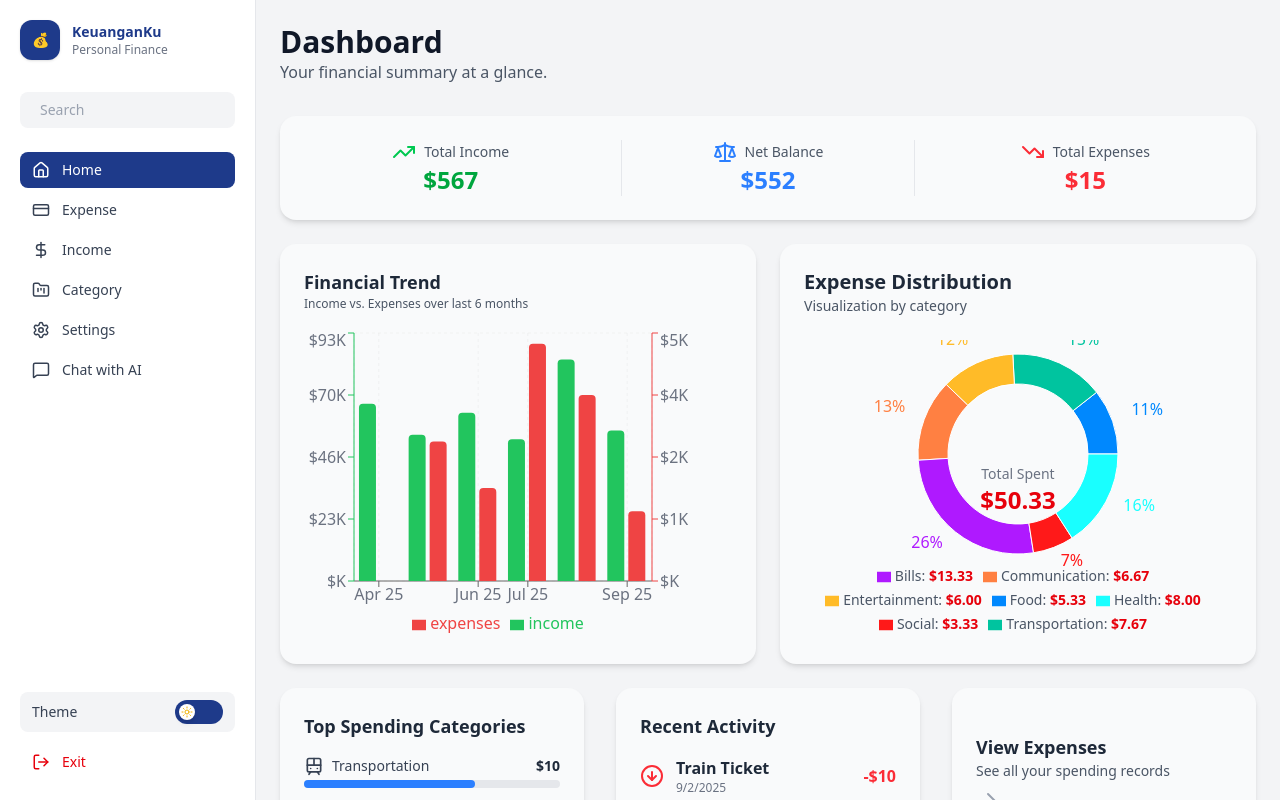
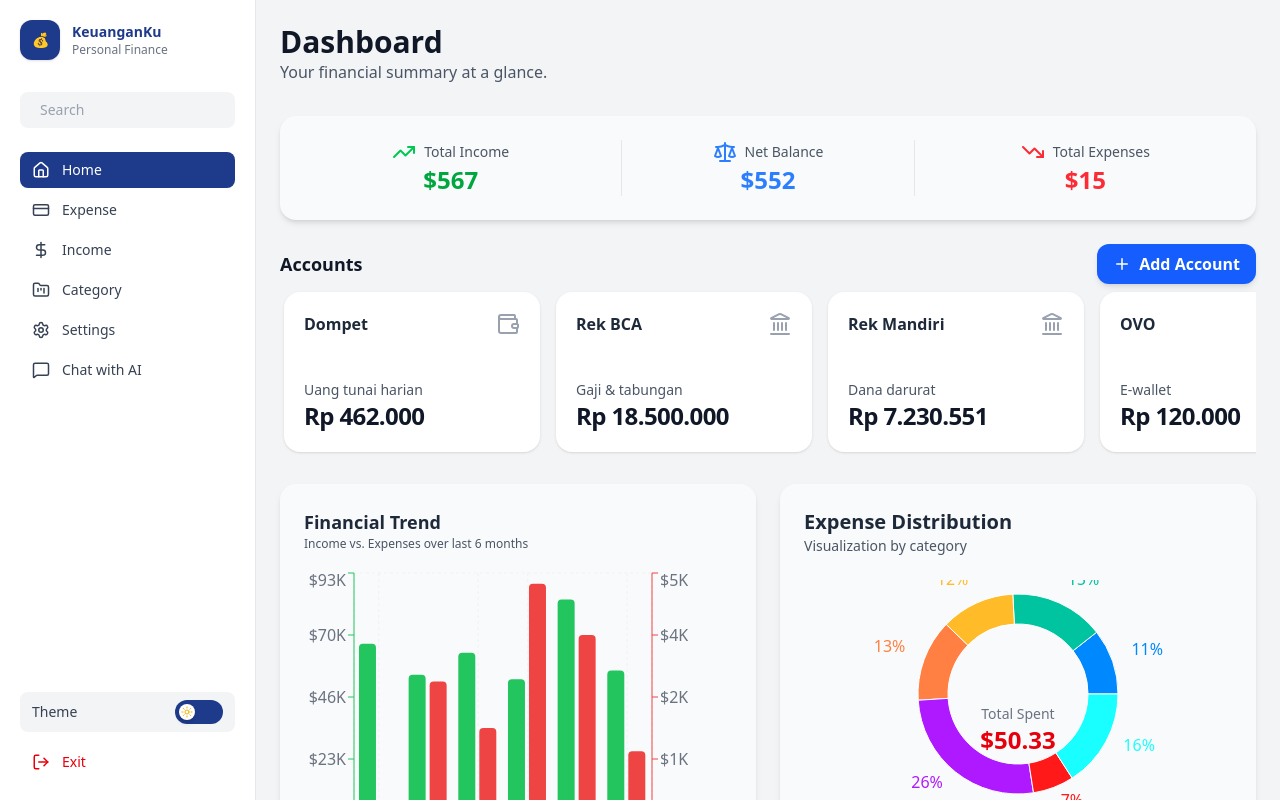
Before and after one commit to andrr64/keuanganku-with-ai, a React (Vite) app: page / in a window 1280 px wide. Built offline with nearby package versions, Linux system fonts and the light colour scheme.

Commit message:
feat: Add new Screen -> Homescreen

```diff
--- a/src/App.tsx
+++ b/src/App.tsx
@@ -8,10 +8,11 @@ import HomeScreen from "./screens/HomeScreen";
 function App() {
   const [active, setActive] = useState("Home");
 
+
   const renderScreen = () => {
     switch (active) {
       case "Home":
-        return <HomeScreen onChange={setActive}  />;
+        return <HomeScreen onChange={setActive} />;
       case "Expense":
         return <ExpenseScreen />;
       case "Income":
@@ -28,12 +29,14 @@ function App() {
   };
 
   return (
-    <div className="flex h-screen  font-sans">
-      <Sidebar active={active} setActive={setActive} />
-      <div className="flex-1 p-4 sm:p-6 bg-gray-100 dark:bg-gray-900  overflow-auto">
-        {renderScreen()}
+    <>
+      <div className="flex h-screen  font-sans">
+        <Sidebar active={active} setActive={setActive} />
+        <div className="flex-1 p-4 sm:p-6 bg-gray-100 dark:bg-gray-900  overflow-auto">
+          {renderScreen()}
+        </div>
       </div>
-    </div>
+    </>
   );
 }
 
--- a/src/screens/HomeScreen.tsx
+++ b/src/screens/HomeScreen.tsx
@@ -1,10 +1,14 @@
+import { invoke } from "@tauri-apps/api/core";
+import { useModalState } from "../hooks/modalState";
 import { Transaction } from "../types/transaction";
+import AccountList from "./components/AccountList";
 import BalanceOverview from "./components/BalanceCard";
 import ExpenseDistribution from "./components/ExpenseDistributionChart";
 import FinancialTrendChart from "./components/FinancialTrendChart";
 import NavigationCards from "./components/HomeScreenNavigationCard";
 import RecentTransactions from "./components/RecentTransaction";
 import TopSpendingCategories from "./components/TopSpendingCategories";
+import AddAccountModal, { AccountFormData } from "./modals/AddAccountModal";
 
 interface HomeScreenProps {
     onChange: (view: string) => void;
@@ -37,7 +41,17 @@ const HomeScreen = ({ onChange }: HomeScreenProps) => {
         { type: 'income', date: "2025-04-01T09:00:00Z", description: "Monthly Salary", amount: 7500000 },
     ];
 
+    const modalAddAcount = useModalState();
+
     return (
+        <>
+            <AddAccountModal
+                isOpen={modalAddAcount.isOpen}
+                onClose={modalAddAcount.close}
+                onSave={async (data) => {
+                    const result = await invoke('add_account', { accountData: data as AccountFormData });
+
+                }} />
             <div className="min-h-screen">
                 <header className="mb-8">
                     <h1 className="text-3xl font-bold text-gray-900 dark:text-gray-100">Dashboard</h1>
@@ -45,7 +59,7 @@ const HomeScreen = ({ onChange }: HomeScreenProps) => {
                 </header>
                 <main className="space-y-6">
                     <BalanceOverview data={dummyTransactions} />
-
+                    <AccountList onAccountAdd={modalAddAcount.open} />
                     <div className="grid grid-cols-1 lg:grid-cols-2 gap-6">
                         <div className="lg:col-span-1">
                             <FinancialTrendChart data={dummyTransactions} />
@@ -61,6 +75,7 @@ const HomeScreen = ({ onChange }: HomeScreenProps) => {
                     </div>
                 </main >
             </div >
+        </>
     );
 }
 
--- /dev/null
+++ b/src/screens/components/AccountCard.tsx
@@ -0,0 +1,51 @@
+import { Landmark, Wallet } from "lucide-react";
+
+// --- TYPE DEFINITIONS ---
+export type Account = {
+    id: number;
+    name: string;
+    description?: string;
+    balance: number;
+};
+
+const AccountCard = ({
+    account,
+    onClick,
+}: {
+    account: Account;
+    onClick?: (accountId: number) => void;
+}) => {
+    // Fungsi untuk format mata uang agar lebih rapi
+    const formatCurrency = (value: number) =>
+        new Intl.NumberFormat("id-ID", {
+            style: "currency",
+            currency: "IDR",
+            minimumFractionDigits: 0,
+            maximumFractionDigits: 0,
+        }).format(value);
+
+    const Icon = account.name.toLowerCase().includes("rek") ? Landmark : Wallet;
+
+    return (
+        <div
+            onClick={() => onClick?.(account.id)}
+            className={`flex-shrink-0 w-64 h-40 p-5 rounded-2xl shadow-sm cursor-pointer
+                        flex flex-col justify-between bg-white dark:bg-gray-800 transition-all
+                        duration-300 ease-in-out hover:scale-105 hover:shadow-xl`}
+        >
+            <div className="flex justify-between items-start">
+                <span className="font-semibold text-gray-800 dark:text-gray-100">{account.name}</span>
+                <Icon size={24} className="text-gray-400 dark:text-gray-500" />
+            </div>
+            <div>
+                <p className="text-sm text-gray-600 dark:text-gray-400">{account.description || 'Total Saldo'}</p>
+                <p className="text-2xl font-bold tracking-tight text-gray-900 dark:text-gray-100">
+                    {formatCurrency(account.balance)}
+                </p>
+            </div>
+        </div>
+    );
+};
+
+
+export default AccountCard;
--- /dev/null
+++ b/src/screens/components/AccountList.tsx
@@ -0,0 +1,59 @@
+import React from "react";
+import AccountCard, { Account } from "./AccountCard";
+import { Plus } from "lucide-react";
+
+type Props = {
+    accounts?: Account[];
+    onAccountAdd?: () => void;
+    onAccountClick?: (accountId: number) => void;
+};
+
+const AccountList: React.FC<Props> = ({
+    accounts,
+    onAccountAdd,
+    onAccountClick,
+}) => {
+    // fallback dummy data
+    const fallback: Account[] = [
+        { id: 1, name: "Dompet", description: "Uang tunai harian", balance: 462000 },
+        { id: 2, name: "Rek BCA", description: "Gaji & tabungan", balance: 18500000 },
+        { id: 3, name: "Rek Mandiri", description: "Dana darurat", balance: 7230550.5 },
+        { id: 4, name: "OVO", description: "E-wallet", balance: 120000 },
+    ];
+
+    const list = accounts ?? fallback;
+
+    return (
+        <section>
+            <div className="flex items-center justify-between">
+                <h2 className="text-lg font-semibold text-gray-900 dark:text-gray-100">
+                    Accounts
+                </h2>
+
+                {/* Tombol Add ala Add Expense */}
+                <button
+                    onClick={() => onAccountAdd && onAccountAdd()}
+                    className="bg-blue-600 hover:bg-blue-700 dark:bg-blue-800 dark:hover:bg-blue-600
+                     text-white font-bold py-2 px-4 rounded-xl flex items-center gap-2
+                     shadow-md transition-colors"
+                >
+                    <Plus size={18} />
+                    Add Account
+                </button>
+            </div>
+
+            {/* horizontal row; overflow-x-auto buat mobile */}
+            <div className="flex space-x-4 overflow-x-auto py-2 px-1">
+                {list.map((acc) => (
+                    <AccountCard
+                        key={acc.id}
+                        account={acc}
+                        onClick={onAccountClick}
+                    />
+                ))}
+            </div>
+        </section>
+    );
+};
+
+export default AccountList;
```
Lines whose indentation alone changed are shown as unchanged.
